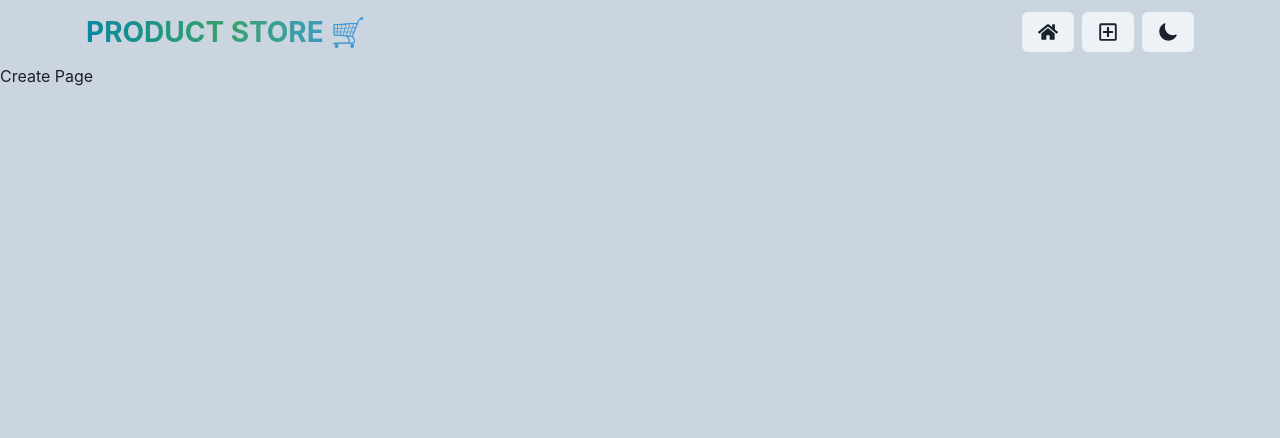
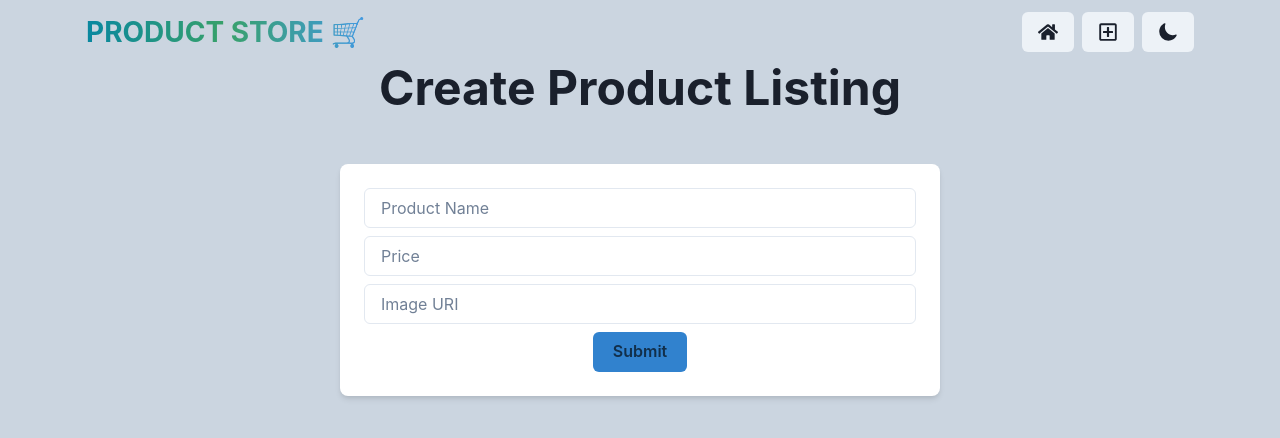
Before and after one commit to mihirkadam19/Online-Store, a React (Vite) app in the folder frontend/: page /create in a window 1280 px wide. Shown: the top 438 px of the page. Built offline with nearby package versions, Linux system fonts and the light colour scheme.

Commit message:
create product form

```diff
--- a/frontend/src/pages/CreatePage.jsx
+++ b/frontend/src/pages/CreatePage.jsx
@@ -1,11 +1,64 @@
-import React from 'react'
+import { Box, Button, Container, Heading, Input, useColorModeValue, VStack } from '@chakra-ui/react';
+import React, { useState } from 'react'
+import { use } from 'react';
 
 const CreatePage = () => {
-  return (
-    <div>
-      Create Page
-    </div>
-  )
+    const [newProduct, setNewProduct] = useState({
+        name: "",
+        price:"",
+        image:""
+
+    })
+
+    const handleAddProduct = () => {
+        console.log(newProduct);
+    }
+
+    return (
+        <Container maxW={"container.sm"} px={5}>
+            <VStack
+                spacing={5}
+            >
+                <Heading as={"h1"} size={"2xl"} textAlign={"center"} mb={8}>
+                    Create Product Listing
+                </Heading>
+
+                <Box
+                    w={"full"} bg={useColorModeValue("white","gray.800")}
+                    p={6} rounded={"lg"} shadow={"md"}
+                >
+                    <VStack>
+                        <Input
+                            placeholder='Product Name'
+                            name='productName'
+                            value={newProduct.name}
+                            onChange={(e) => setNewProduct({...newProduct, name: e.target.value})}
+                        />
+
+                        <Input
+                            placeholder='Price'
+                            name='productPrice'
+                            value={newProduct.price}
+                            onChange={(e) => setNewProduct({...newProduct, price: e.target.value})}
+                        />
+
+                        <Input
+                            placeholder='Image URI'
+                            name='productImageUri'
+                            value={newProduct.image}
+                            onChange={(e) => setNewProduct({...newProduct, image: e.target.value})}
+                        />
+
+                        <Button padding={5} bg={useColorModeValue("blue.500", "blue.700")} color={useColorModeValue("blackAlpha.700","white")} onClick={handleAddProduct}>
+                            Submit
+                        </Button>
+                    </VStack>
+                </Box>
+
+            </VStack>
+
+        </Container>
+    )
 }
 
 export default CreatePage;
```
Also changed, not shown: 1 other file (tests, documents, lock files or other folders).
